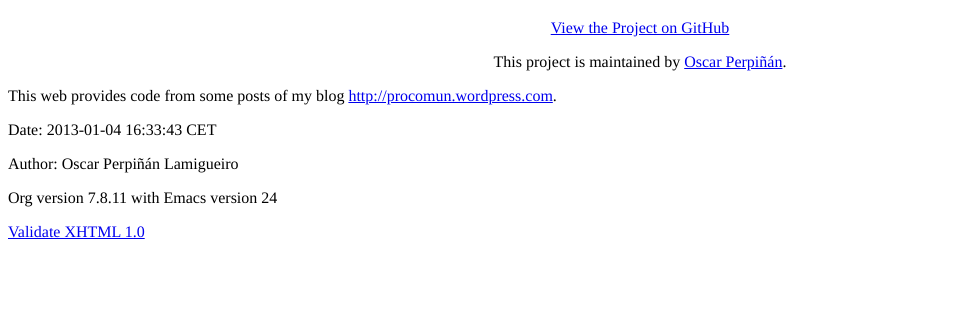
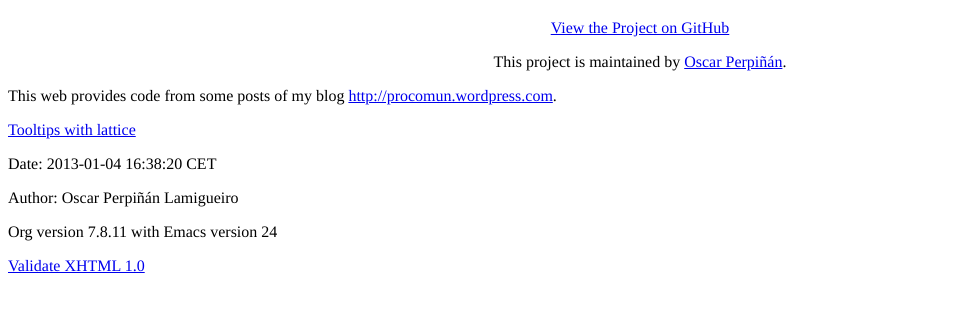
Before and after one commit to oscarperpinan/posts, a plain HTML site: page index.html in a window 1280 px wide. Shown: the part 61-372 px from the top of the page, without its empty margins (0-960 px from the left). Drawn offline with Linux system fonts and the light colour scheme.

Commit message:
webpage added

```diff
--- a/index.html
+++ b/index.html
@@ -7,7 +7,7 @@
 <meta http-equiv="Content-Type" content="text/html;charset=utf-8"/>
 <meta name="title" content="R code from procomun.wordpress.com"/>
 <meta name="generator" content="Org-mode"/>
-<meta name="generated" content="2013-01-04 16:33:43 CET"/>
+<meta name="generated" content="2013-01-04 16:38:20 CET"/>
 <meta name="author" content="Oscar Perpiñán Lamigueiro"/>
 <meta name="description" content=""/>
 <meta name="keywords" content=""/>
@@ -106,11 +106,14 @@ This project is maintained by <a href="http://procomun.wordpress.com/">Oscar Per
 This web provides code from some posts of my blog
 <a href="http://procomun.wordpress.com">http://procomun.wordpress.com</a>.
 </p>
+<p>
+<a href="#tooltips-tooltipLattice.html">Tooltips with lattice</a>
+</p>
 
 </div>
 
 <div id="postamble">
-<p class="date">Date: 2013-01-04 16:33:43 CET</p>
+<p class="date">Date: 2013-01-04 16:38:20 CET</p>
 <p class="author">Author: Oscar Perpiñán Lamigueiro</p>
 <p class="creator">Org version 7.8.11 with Emacs version 24</p>
 <a href="http://validator.w3.org/check?uri=referer">Validate XHTML 1.0</a>
```
Also changed, not shown: 1 other file.
